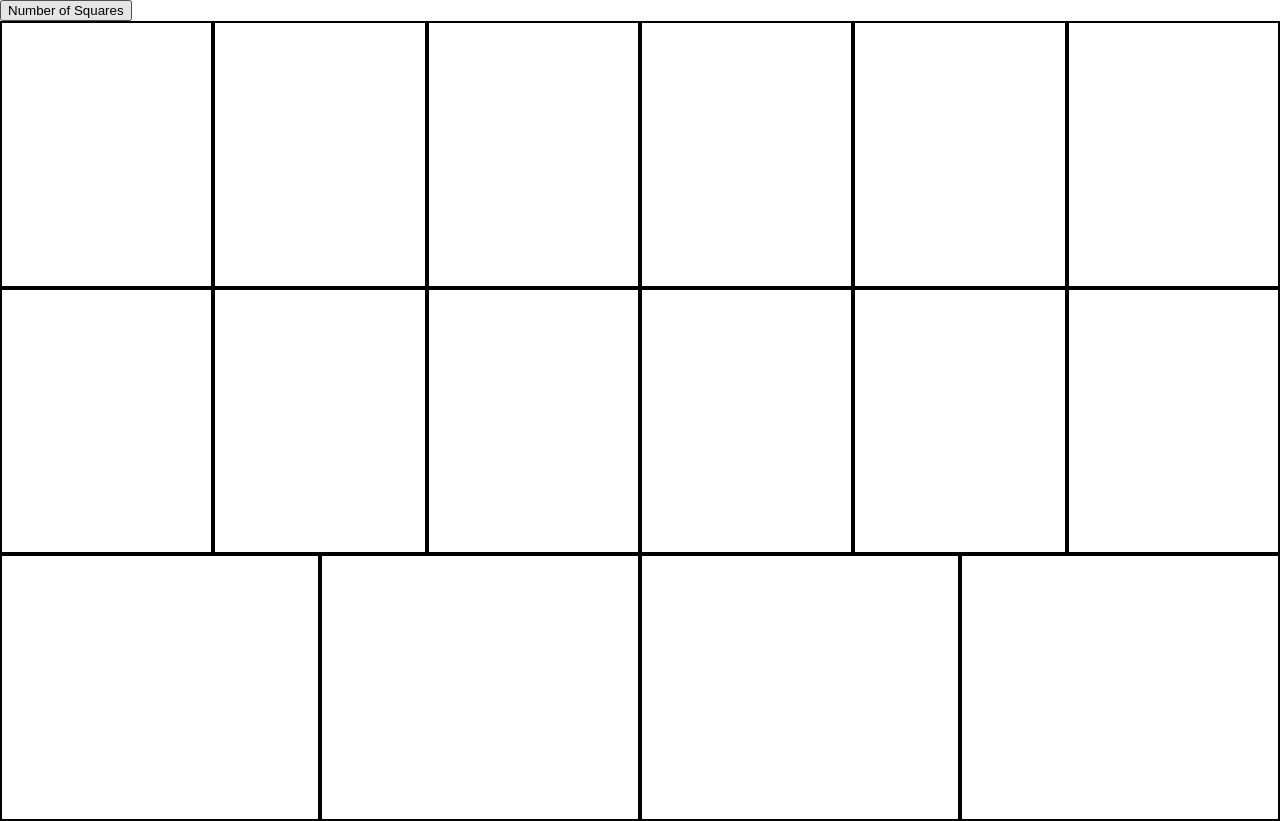
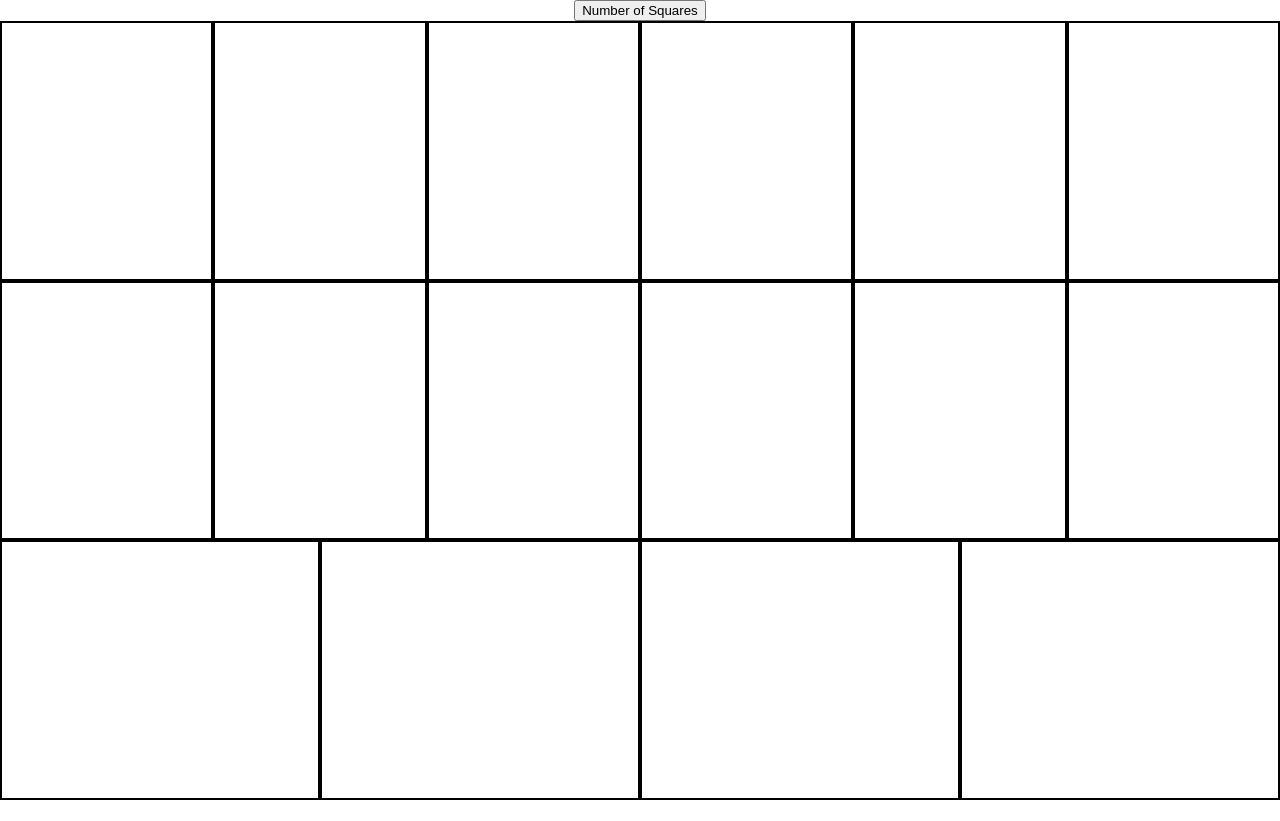
Before and after one commit to j-unisa/odin-etch-a-sketch, a plain HTML site: page index.html in a window 1280 px wide. After the commit the page ends 800 px from the top, so only its background shows below. Drawn offline with Linux system fonts and the light colour scheme.

Commit message:
style(css): update main container and grid layout

```diff
--- a/css/style.css
+++ b/css/style.css
@@ -10,12 +10,21 @@ html, body
     padding: 0;
 }
 
-#grid-container
+#main-container
 {
     width: 100vw;
     min-height: 100vh;
     display: flex;
+    flex-flow: column;
+    align-items: center;
+}
+
+#grid-container
+{
+    width: 100%;
+    display: flex;
     flex-flow: row wrap;
+    flex: 1;
 }
 
 .grid-square
@@ -25,3 +34,8 @@ html, body
     /* Remove after project is complete */
     border: 2px solid black;
 }
+
+button
+{
+    flex: 0 0 auto;
+}
```
